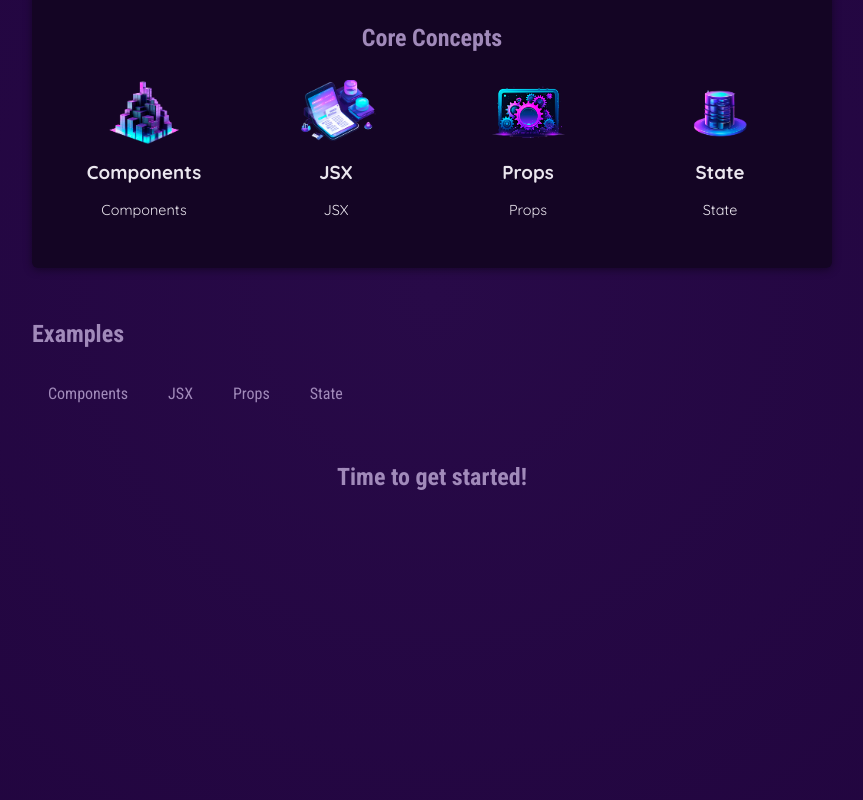
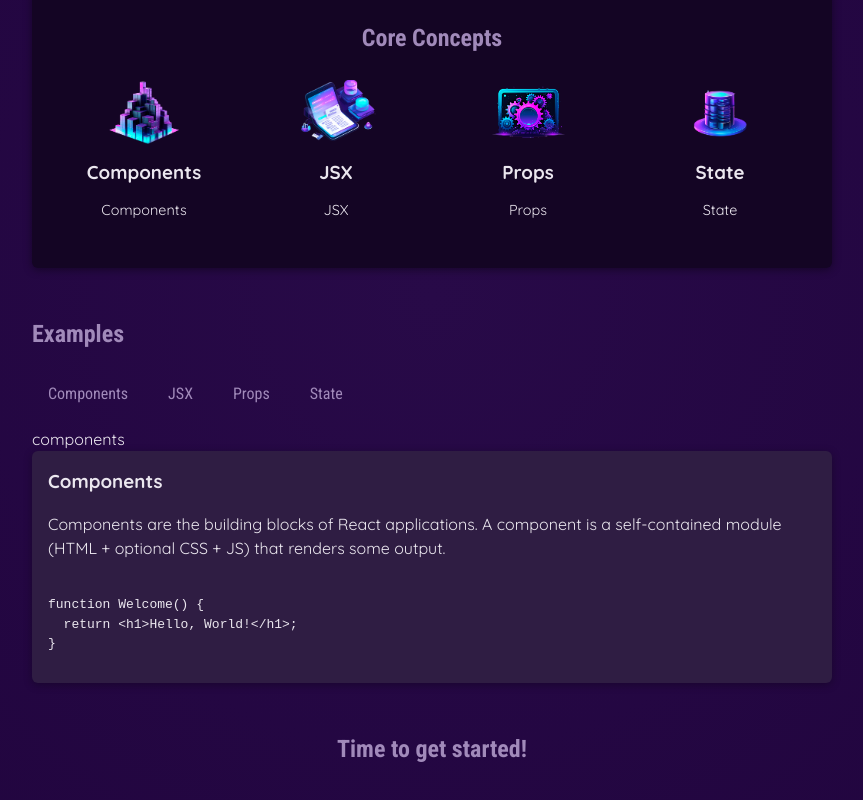
Before and after one commit to PRANEETHNS/React, a React (Vite) app in the folder 01-starting-project/: page / in a window 1280 px wide. Shown: the part 344-1144 px from the top of the page, without its empty margins (208-1071 px from the left). Built offline with nearby package versions, Linux system fonts and the light colour scheme.

Commit message:
Conditional loading of content

```diff
--- a/01-starting-project/src/App.jsx
+++ b/01-starting-project/src/App.jsx
@@ -1,13 +1,17 @@
 
+import {useState} from 'react';
 import {CORE_CONCEPTS} from './data.js';
 import Header from './components/Header/Header.jsx';
 import CoreConcept from './components/CoreConcept/CoreConcept.jsx';
 import TabButton from './components/TabButton/TabButton.jsx';
+import {EXAMPLES} from './data.js';
 
 function App() {
+  const [selectedTopic, setSelectedTopic] = useState('components');
 
-  function handleSelect(){
-    console.log("App Hello World");
+  function handleSelect(selectedButton){
+    setSelectedTopic(selectedButton);
+    console.log("App Hello World "+ selectedButton);
   }
 
   return (
@@ -25,11 +29,27 @@
         <section id="examples">
           <h2>Examples</h2>
           <menu>
-           <TabButton buttonClicked={handleSelect}>Components</TabButton>
-           <TabButton buttonClicked={handleSelect}>JSX</TabButton>
-           <TabButton buttonClicked={handleSelect}>Props</TabButton>
-           <TabButton buttonClicked={handleSelect}> State</TabButton>
+           <TabButton buttonClicked={()=> handleSelect('components')}>Components</TabButton>
+           <TabButton buttonClicked={()=> handleSelect('jsx')}>JSX</TabButton>
+           <TabButton buttonClicked={()=> handleSelect('props')}>Props</TabButton>
+           <TabButton buttonClicked={()=> handleSelect('state')}> State</TabButton>
           </menu>
+          {selectedTopic}
+
+          {!selectedTopic && (
+            <div id="tab-content">
+              <p>"Please select a tab"</p>
+            </div>
+          )}
+
+          {selectedTopic && (
+            <div id="tab-content">
+              <h3>{EXAMPLES[selectedTopic].title}</h3>
+              <p>{EXAMPLES[selectedTopic].description}</p>
+              <pre>{EXAMPLES[selectedTopic].code}</pre>
+            </div>
+          )}
+
         </section>
         <h2>Time to get started!</h2>
       </main>
--- a/01-starting-project/src/data.js
+++ b/01-starting-project/src/data.js
@@ -29,3 +29,54 @@
       'React-managed data which, when changed, causes the component to re-render & the UI to update.',
   },
 ];
+
+export const EXAMPLES = {
+  components: {
+    title: 'Components',
+    description:
+      'Components are the building blocks of React applications. A component is a self-contained module (HTML + optional CSS + JS) that renders some output.',
+    code: `
+function Welcome() {
+  return <h1>Hello, World!</h1>;
+}`,
+  },
+  jsx: {
+    title: 'JSX',
+    description:
+      'JSX is a syntax extension to JavaScript. It is similar to a template language, but it has full power of JavaScript (e.g., it may output dynamic content).',
+    code: `
+<div>
+  <h1>Welcome {userName}</h1>
+  <p>Time to learn React!</p>
+</div>`,
+  },
+  props: {
+    title: 'Props',
+    description:
+      'Components accept arbitrary inputs called props. They are like function arguments.',
+    code: `
+function Welcome(props) {
+  return <h1>Hello, {props.name}</h1>;
+}`,
+  },
+  state: {
+    title: 'State',
+    description:
+      'State allows React components to change their output over time in response to user actions, network responses, and anything else.',
+    code: `
+function Counter() {
+  const [isVisible, setIsVisible] = useState(false);
+
+  function handleClick() {
+    setIsVisible(true);
+  }
+
+  return (
+    <div>
+      <button onClick={handleClick}>Show Details</button>
+      {isVisible && <p>Amazing details!</p>}
+    </div>
+  );
+}`,
+  },
+};
```
